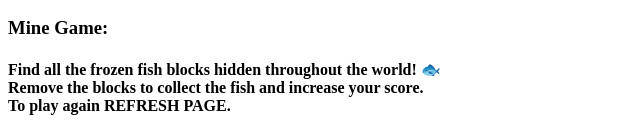
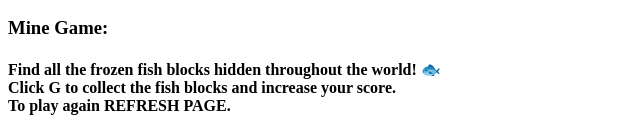
Before and after one commit to vjvasqz/asg3, a plain HTML site: page index.html in a window 1280 px wide. Shown: the part 675-809 px from the top of the page, 0-640 px from the left. Drawn offline with Linux system fonts and the light colour scheme; animation ran at ten frames a second.

Commit message:
Update index.html

```diff
--- a/index.html
+++ b/index.html
@@ -38,7 +38,7 @@
     <h3>Mine Game: <br></h3>
     <h4>
         Find all the frozen fish blocks hidden throughout the world! 🐟<br>
-        Remove the blocks to collect the fish and increase your score.<br>
+        Click G to collect the fish blocks and increase your score.<br>
         To play again REFRESH PAGE.
     </h4>
 
```
